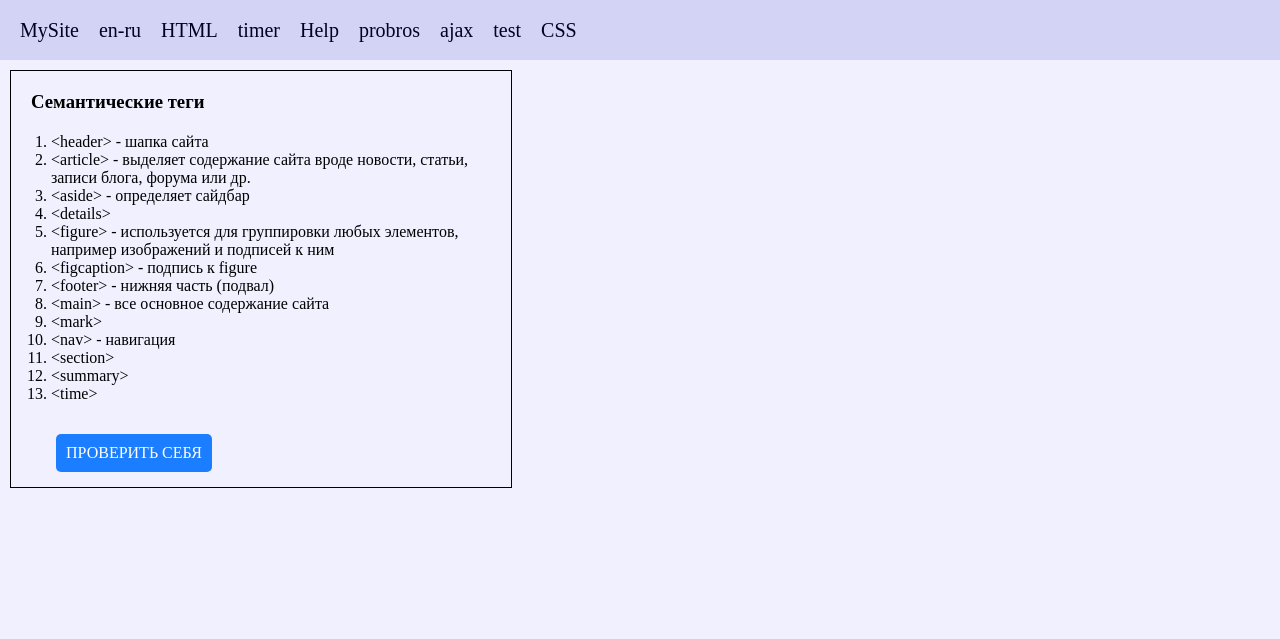
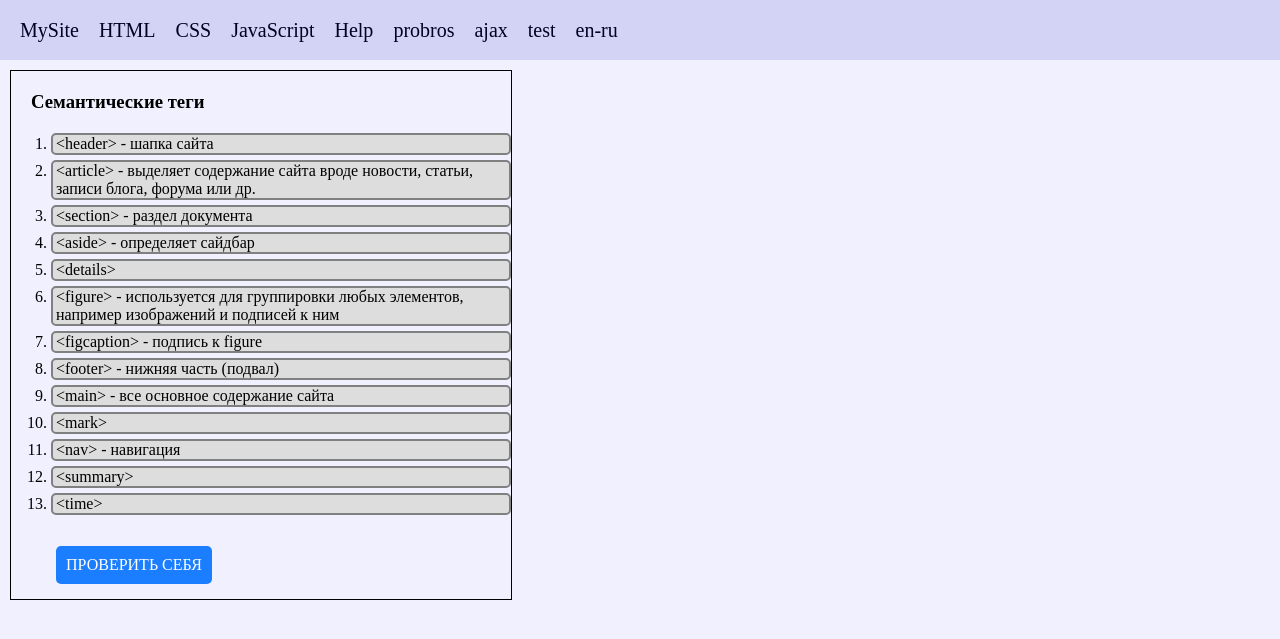
Before and after one commit to k34r/MySite, a PHP site: page /html in a window 1280 px wide. Shown: the top 639 px of the page. Run offline with PHP 8.4, Linux system fonts and the light colour scheme.

Commit message:
modified

```diff
--- a/App/Routs.php
+++ b/App/Routs.php
@@ -8,7 +8,7 @@ Router::Page('Pages/MySite.php','MySite');
 Router::Page('Pages/help.php', 'help');
 Router::Page('Pages/probros/probros.php','probros');
 Router::Page('Pages/AJAX/ajax.php','ajax');
-Router::Page('Pages/Test/test.php', 'test');
+Router::Page('Pages/JavaScript/javascript.php', 'JavaScript');
 Router::Page('Pages/abaut_css.php', 'cssabaut');
 Router::Page('Pages/HTML/HTML.php', 'html');
 Router::Page('Pages/HTML/HTML_questions.php', 'HTML_questions');
--- a/CSS/my.css
+++ b/CSS/my.css
@@ -1,12 +1,37 @@
+body, p, ul {
+	margin: 0;
+	padding: 0;
+
+}
+
 body {
-	margin: 0;
 	background-color: #f0f0ff;
 	box-sizing: border-box;
+}
+
+*, *:after, *:befor {
+	box-sizing: inherit;
 }
 
 h3 {
 	margin: 20px;
 }
+
+ul {
+	list-style-type: none;
+	padding: 20px 150px 50px 150px;
+	font-size: 18px;
+}
+
+li {
+	border: 2px solid grey;
+	margin-bottom: 5px;
+	border-radius: 5px;
+	padding-left: 3px;
+	background-color: #dddddd;
+}
+
+/************** header styles start ****************/
 
 .header_nav {
 	height: 60px;
@@ -20,7 +45,10 @@ h3 {
 	font-size: 20px;
     color: #002;
     margin-left: 20px;
+}
 
+.nav_link:hover {
+	color: #950000;
 }
 
 .button {
@@ -38,14 +66,6 @@ h3 {
 /******************************************************
 *********** en-ru styles start ************************
 ******************************************************/
-.list-group {
-	margin-bottom: 50px;
-}
-
-.list-group-item {
-	background-color: #eef;
-}
-
 .english_word {
 	font-size: 20px;
 }
@@ -79,6 +99,10 @@ h3 {
 
 .button:hover, .button:focus, .button:active {
 	background-color: #1865cb;
+}
+
+.container_en-word {
+	height: 30px;
 }
 
 .container_user {
--- a/PageComponents/header.html
+++ b/PageComponents/header.html
@@ -1,13 +1,13 @@
 <header class="header">
   <nav class="header_nav">
     <a class="nav_link" href="MySite">MySite</a>
-    <a class="nav_link" href="en-ru">en-ru</a>
     <a class="nav_link" href="html">HTML</a>
-    <a class="nav_link" href="timer">timer</a>
+    <a class="nav_link" href="cssabaut">CSS</a>
+    <a class="nav_link" href="timer">JavaScript</a>
     <a class="nav_link" href="help">Help</a>
     <a class="nav_link" href="probros">probros</a>
     <a class="nav_link" href="ajax">ajax</a>
     <a class="nav_link" href="test">test</a>
-    <a class="nav_link" href="cssabaut">CSS</a>
-  </nav>
+    <a class="nav_link" href="en-ru">en-ru</a>
+    </nav>
 </header>
--- a/Pages/HTML/HTML.php
+++ b/Pages/HTML/HTML.php
@@ -12,6 +12,7 @@
 	<ol class="semantic_tag_list">
 		<li class="semantic_item">&ltheader&gt - шапка сайта</li>
 		<li class="semantic_item">&ltarticle&gt -  выделяет содержание сайта вроде новости, статьи, записи блога, форума или др.</li>
+		<li class="semantic_item">&ltsection&gt - раздел документа</li>
 		<li class="semantic_item">&ltaside&gt - определяет сайдбар</li>
 		<li class="semantic_item">&ltdetails&gt</li>
 		<li class="semantic_item">&ltfigure&gt - используется для группировки любых элементов, например изображений и подписей к ним</li>
@@ -20,7 +21,6 @@
 		<li class="semantic_item">&ltmain&gt - все основное содержание сайта</li>
 		<li class="semantic_item">&ltmark&gt</li>
 		<li class="semantic_item">&ltnav&gt - навигация</li>
-		<li class="semantic_item">&ltsection&gt</li>
 		<li class="semantic_item">&ltsummary&gt</li>
 		<li class="semantic_item">&lttime&gt</li>
 	</ol>
--- a/Pages/HTML/HTML_questions.php
+++ b/Pages/HTML/HTML_questions.php
@@ -9,7 +9,7 @@
 <body>
 <?php require_once 'PageComponents/header.html'; ?>
 <div class="user_text">
-	<textarea name="" id="" cols="30" rows="10" class="user_text_area">
+	<textarea name="" id="" cols="30" rows="13" class="user_text_area">
 		Перечислите семантические теги HTML 5
 	</textarea>
 </div>
--- a/Pages/Test/test.php
+++ b/Pages/JavaScript/test.php
@@ -4,7 +4,6 @@
 	<meta charset="utf-8">
 	<meta name="viewport" content="width=device-width, initial-scale=1">
 	<title>test</title>
-	<link rel="stylesheet" type="text/css" href="CSS/css/bootstrap.min.css">
 	<link rel="stylesheet" type="text/css" href="Pages/Test/test.css">
 </head>
 <body>
--- a/Pages/abaut_css.php
+++ b/Pages/abaut_css.php
@@ -65,7 +65,10 @@ body{font-family: 'Open Sans';
 		.item11{ background-color: lime; opacity: 0.7}
 		.item22{ background-color: yellow; opacity: 0.7; }
 		.item33{ background-color: red; opacity: 0.7;}
+
+li{list-style-type: none;}
 }
+
 
 </style>
 <h2>Сбрасывание стилей</h2>
--- a/Pages/en-ru/en-ru.php
+++ b/Pages/en-ru/en-ru.php
@@ -13,7 +13,6 @@
   <div id="topper" class="container">
    <ul class="list-group" >
      <li id="p1" class="list-group-item">Количество слов в базе: </li>
-     <li id="i" class="list-group-item">Использовано слов: </li>
      <li id="right" class="list-group-item">Правильных ответов: </li>
      <li id="wrong" class="list-group-item">Неправильных ответов: </li>
      <li id="percent" class="list-group-item">Процент правильных ответов: </li>
--- a/Pages/en-ru/english4.js
+++ b/Pages/en-ru/english4.js
@@ -20,7 +20,6 @@ function EnglishWord(){
 		id = arr[2];
         document.querySelector('#message').innerHTML = english;
         document.getElementById('p1').innerHTML = 'Количество слов в базе: '+id;
-        document.getElementById('i').innerHTML = 'Использовано слов: '+right;
         document.getElementById('right').innerHTML = 'Количество правильных ответов: '+right;
         document.getElementById('wrong').innerHTML = 'Неправильных ответов: '+wrong;
         if((right+wrong)!==0){document.getElementById('percent').innerHTML = 'Процент правильных ответов: '+Math.floor((right/(right+wrong))*100)+'%';
```
Also changed, not shown: CSS/en-ru.css (deleted, +0 -49 lines), Pages/JavaScript/ip.php (added), Pages/JavaScript/test.css (renamed from Pages/Test/test.css), Pages/JavaScript/test.js (renamed from Pages/Test/test.js).
